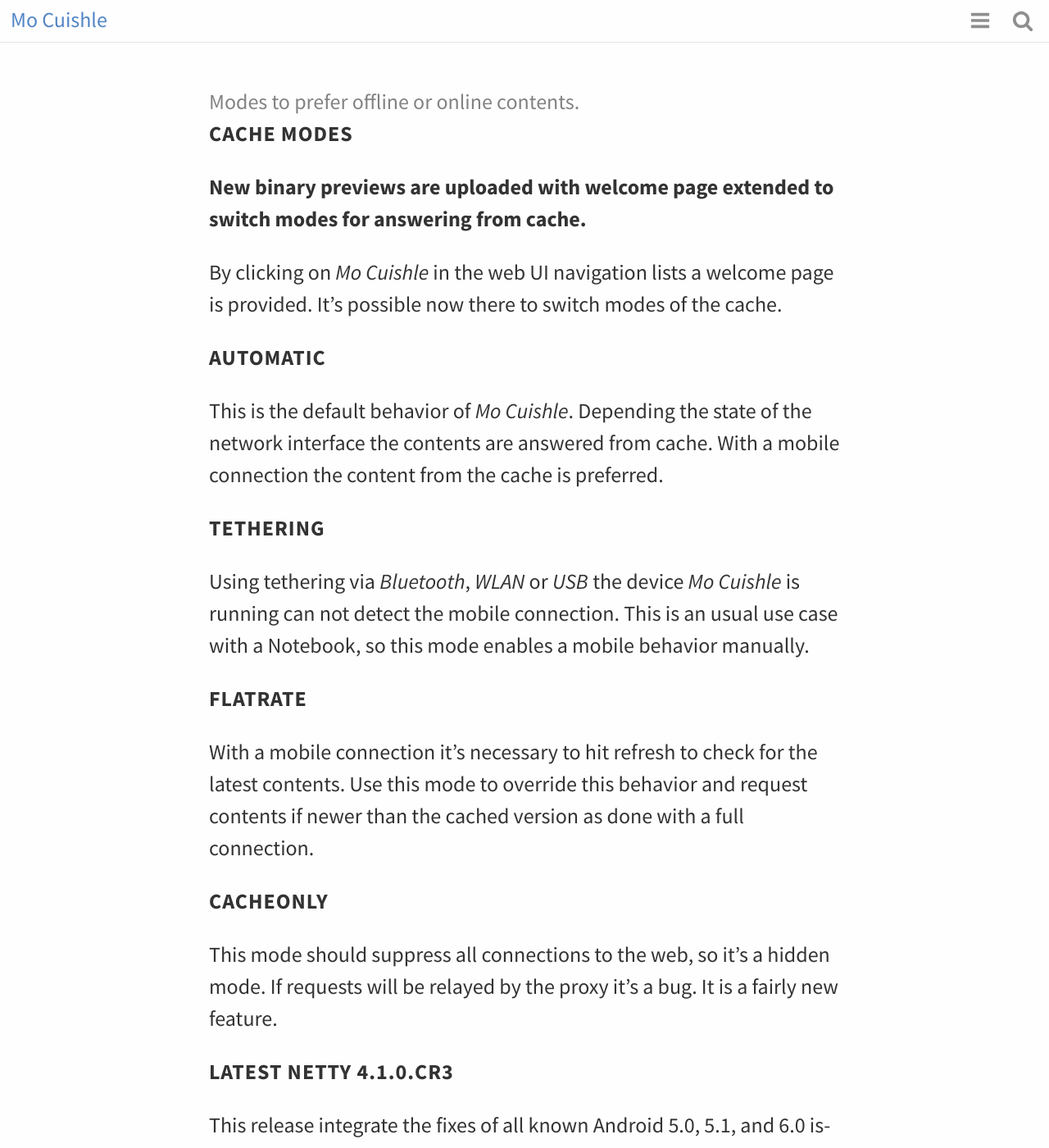
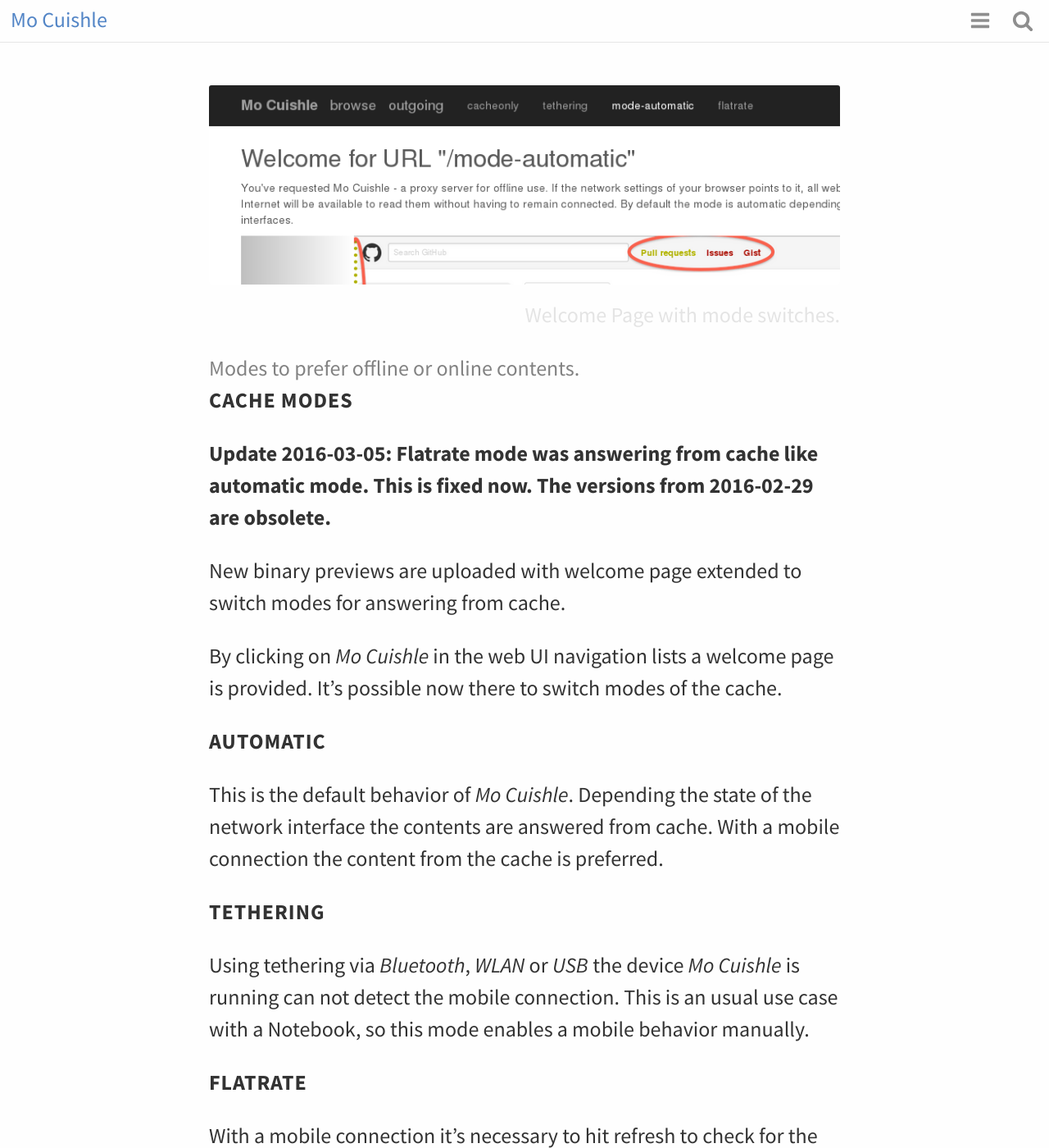
Before and after one commit to ganskef/MoCuishle, a Jekyll site: the page built from _posts/2016-02-29-cache-modes.md, in a window 1280 px wide and 1400 px high. Shown: the whole window at 82% size. Built offline with Jekyll 4.4.1, drawn with Linux system fonts in a browser that asks for light colours; some of the changed text lies outside the part shown.

Commit message:
Fix: FLATRATE mode was answering from cache like automatic

```diff
--- a/_posts/2016-02-29-cache-modes.md
+++ b/_posts/2016-02-29-cache-modes.md
@@ -1,9 +1,12 @@
 ---
-#image: google-chrome-happy.png
-#caption: "Looks better now after SHA1 is gone."
+image: cache-mode-automatic.png
+caption: "Welcome Page with mode switches."
 subheadline: "Modes to prefer offline or online contents."
 title: "Cache Modes"
 ---
+
+Update 2016-03-05: Flatrate mode was answering from cache like automatic mode.
+This is fixed now. The versions from 2016-02-29 are obsolete.
 
 New binary previews are uploaded with welcome page extended to switch modes for
 answering from cache.
@@ -37,7 +40,7 @@ requests will be relayed by the proxy it's a bug. It is a fairly new feature.
 
 # Latest Netty 4.1.0.CR3
 
-This release integrate the fixes of all known Android 5.0, 5.1, and 6.0 issues.
+This release integrate the fixes of all known *Android* 5.0, 5.1, and 6.0 issues.
 Using a Snapshot is not needed any longer.
 
 # Refactorings
```
Also changed, not shown: _posts/2016-01-17-mozilla-install.md (+1 -1 lines), _posts/2016-01-18-android-install.md (+1 -1 lines), _posts/9999-12-31-mocuishle.md (+5 -3 lines), images/cache-mode-automatic.png (added), 2 other files.
